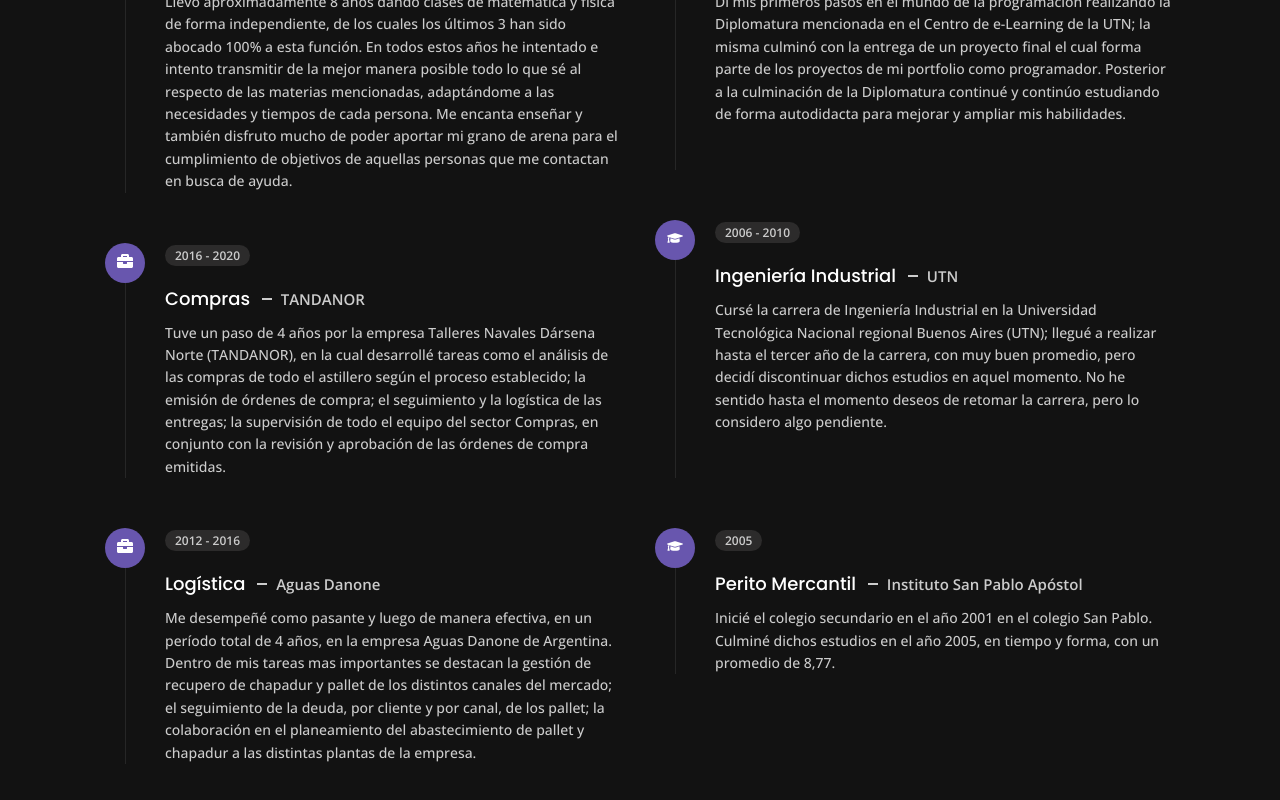
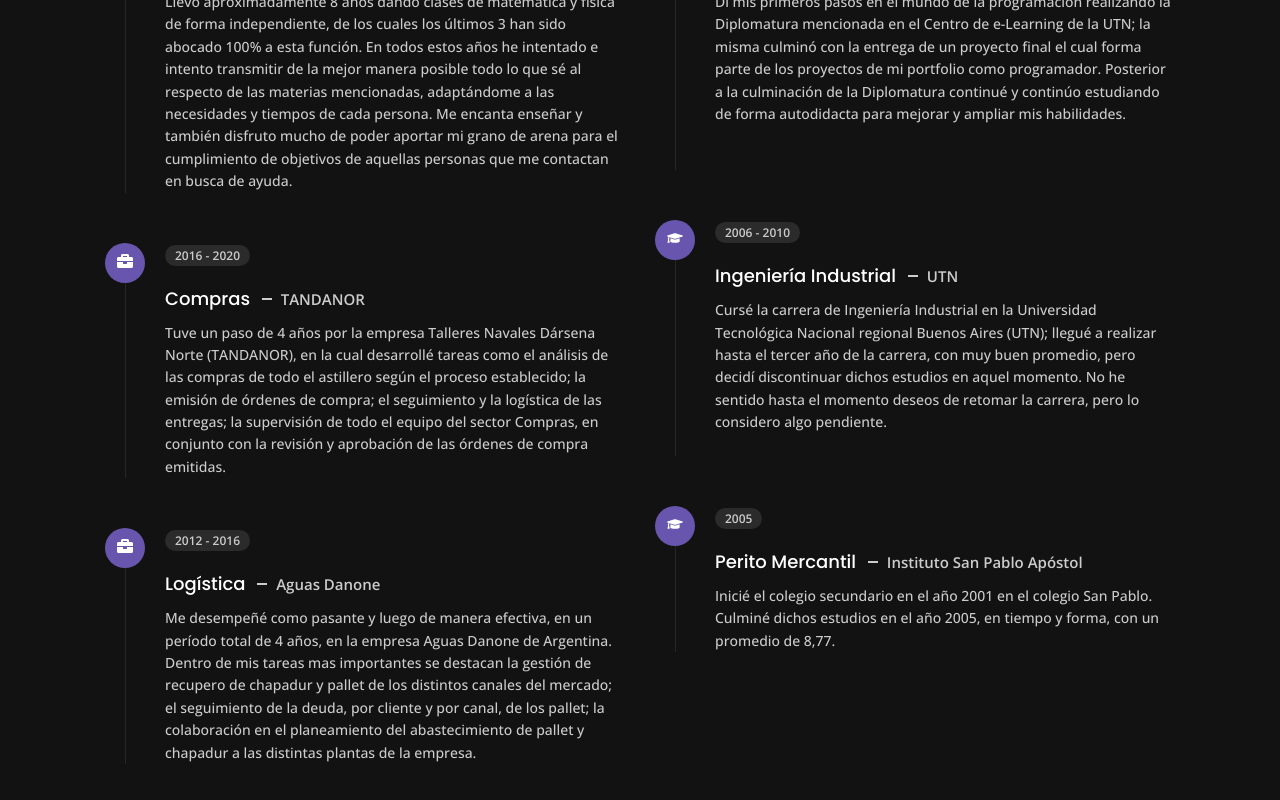
Before and after one commit to JuanJKS/Portfolio_Website, a React (Vite) app: page /about in a window 1280 px wide. Shown: the part 1461-2261 px from the top of the page. Built offline with nearby package versions, Linux system fonts and the light colour scheme; a web font is replaced by a local one.

Commit message:
Alineado exp bis

```diff
--- a/src/data.jsx
+++ b/src/data.jsx
@@ -188,7 +188,7 @@ export const resume = [
     icon: <FaGraduationCap />,
     year: '2006 - 2010',
     title: 'Ingeniería Industrial <span> UTN </span>',
-    desc: 'Cursé la carrera de Ingeniería Industrial en la Universidad Tecnológica Nacional regional Buenos Aires (UTN); llegué a realizar hasta el tercer año de la carrera, con muy buen promedio, pero decidí discontinuar dichos estudios en aquel momento. No he sentido hasta el momento deseos de retomar la carrera, pero lo considero algo pendiente.<br><br><br>',
+    desc: 'Cursé la carrera de Ingeniería Industrial en la Universidad Tecnológica Nacional regional Buenos Aires (UTN); llegué a realizar hasta el tercer año de la carrera, con muy buen promedio, pero decidí discontinuar dichos estudios en aquel momento. No he sentido hasta el momento deseos de retomar la carrera, pero lo considero algo pendiente.<br><br>',
   },
 
   {
```
